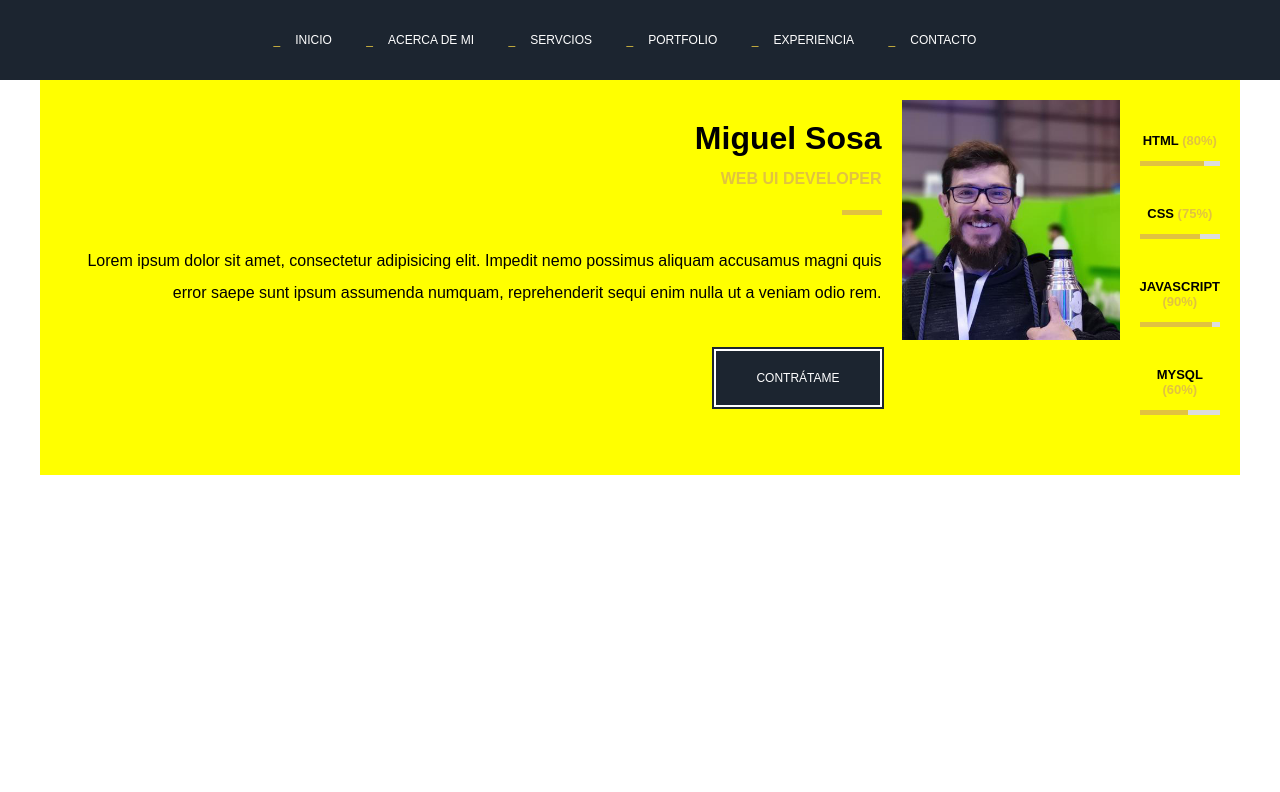
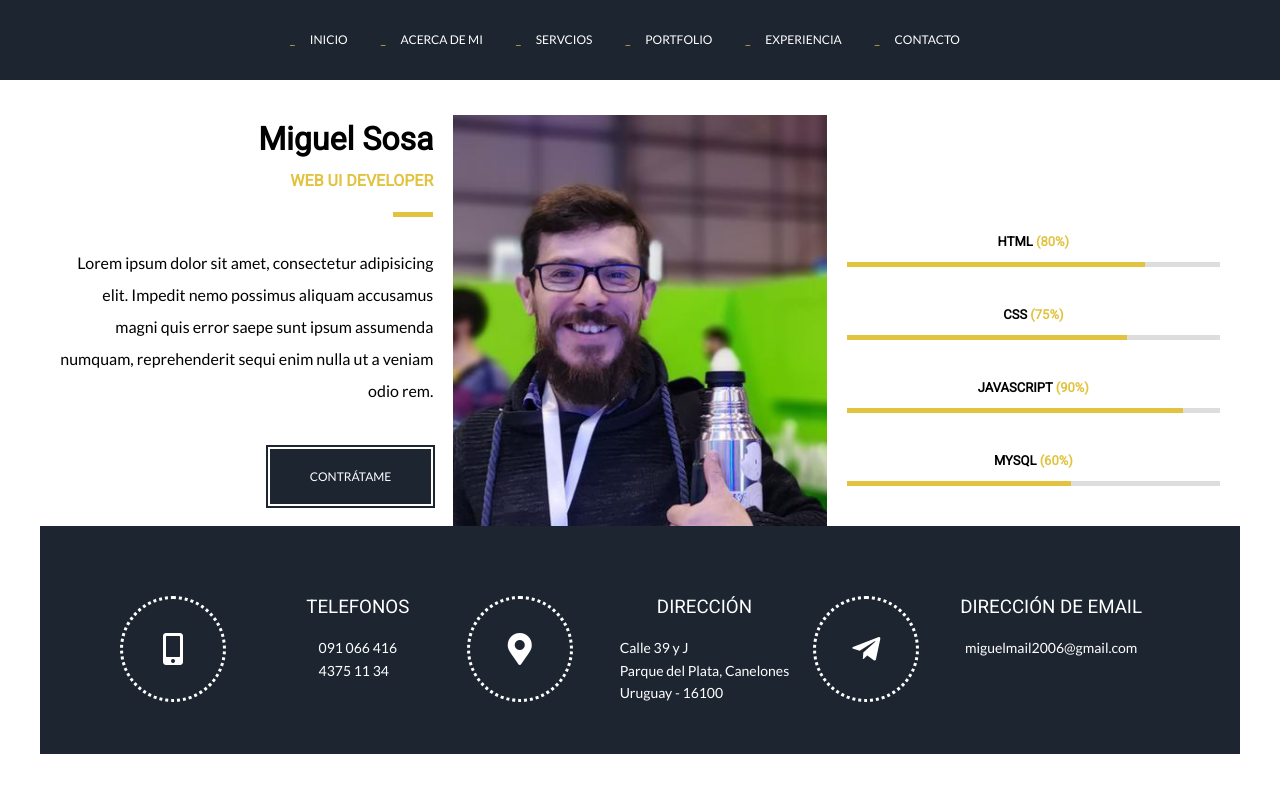
Before and after one commit to Miguelslo27/proyecto-perfil, a plain HTML site: page index.html in a window 1280 px wide. Drawn offline with Linux system fonts and the light colour scheme.

Commit message:
feature/new-layout-design - Refactor layout and added footer

```diff
--- a/index.html
+++ b/index.html
@@ -6,6 +6,11 @@
   <meta http-equiv="X-UA-Compatible" content="ie=edge">
   <title>Mi sitio personal</title>
 
+  <link href="https://fonts.googleapis.com/css?family=Lato|Roboto" rel="stylesheet">
+  <link rel="stylesheet"
+    href="https://use.fontawesome.com/releases/v5.8.1/css/all.css"
+    integrity="sha384-50oBUHEmvpQ+1lW4y57PTFmhCaXp0ML5d60M1M7uH2+nqUivzIebhndOJK28anvf"
+    crossorigin="anonymous">
   <link rel="stylesheet" href="styles.css">
 </head>
 <body>
@@ -20,20 +25,20 @@
     </nav>
   </header>
 
-  <section class="content centered_layout">
-    <aside id="profile-info" class="column-left">
+  <section class="content centered_layout layout-columns">
+    <aside id="profile-info" class="col column-left">
       <h1>Miguel Sosa</h1>
       <h2>WEB UI Developer</h2>
       <hr class="right">
       <p>Lorem ipsum dolor sit amet, consectetur adipisicing elit. Impedit nemo possimus aliquam accusamus magni quis error saepe sunt ipsum assumenda numquam, reprehenderit sequi enim nulla ut a veniam odio rem.</p>
       <a href="#" class="button-primary">Contrátame</a>
     </aside>
-    <section id="profile-picture" class="column-center">
+    <section id="profile-picture" class="col column-center">
       <div class="picture-clip">
         <img src="profile.png" alt="Miguel Angel Sosa">
       </div>
     </section>
-    <aside id="profile-skills" class="column-right">
+    <aside id="profile-skills" class="col column-right">
       <ul class="skills">
         <li>
           <h3>HTML <span>(80%)</span></h3>
@@ -63,5 +68,49 @@
     </aside>
   </section>
 
+  <footer class="centered_layout layout-columns">
+    <aside class="col layout-columns">
+      <div class="icon col">
+        <i class="fas fa-mobile-alt"></i>
+      </div>
+      <div class="info col-2">
+        <h3>
+          Telefonos
+        </h3>
+        <ul>
+          <li>091 066 416</li>
+          <li>4375 11 34</li>
+        </ul>
+      </div>
+    </aside>
+    <aside class="col layout-columns">
+      <div class="icon col">
+        <i class="fas fa-map-marker-alt"></i>
+      </div>
+      <div class="info col-2">
+        <h3>
+          Dirección
+        </h3>
+        <ul>
+          <li>Calle 39 y J</li>
+          <li>Parque del Plata, Canelones</li>
+          <li>Uruguay - 16100</li>
+        </ul>
+      </div>
+    </aside>
+    <aside class="col layout-columns">
+      <div class="icon col">
+        <i class="fab fa-telegram-plane"></i>
+      </div>
+      <div class="info col-2">
+        <h3>
+          Dirección de Email
+        </h3>
+        <ul>
+          <li>miguelmail2006@gmail.com</li>
+        </ul>
+      </div>
+    </aside>
+  </footer>
 </body>
 </html>
--- a/styles.css
+++ b/styles.css
@@ -2,7 +2,15 @@
 body {
   margin: 0;
   padding: 0;
-  font-family: Arial;
+  font-family: Lato;
+}
+
+h1, h2, h3 {
+  font-family: Roboto;
+}
+
+img {
+  display: block;
 }
 
 /* Helper classes */
@@ -12,6 +20,22 @@ body {
 
 .right {
   float: right;
+}
+
+.layout-columns {
+  display: flex;
+  padding-top: 20px;
+  align-items: flex-end;
+}
+
+.layout-columns .col {
+  flex: 1;
+  flex-grow: 1;
+}
+
+.layout-columns .col-2 {
+  flex: 1;
+  flex-grow: 2;
 }
 
 .button-primary,
@@ -61,27 +85,12 @@ header nav a:before {
   color: #E1C340;
 }
 
-.content {
-  /* overflow: hidden; */
-  display: flex;
-  padding-top: 20px;
-  flex-basis: 1;
-  flex-grow: 1;
-  background: yellow;
-}
+.content {}
 
 .column-left,
 .column-center,
 .column-right {
-  /* width: 33.333%; */
   box-sizing: border-box;
-
-  /* Test */
-  /* display: flex; */
-  /* height: 444px; */
-  /* flex-direction: column; */
-  /* justify-content: center; */
-  /* align-items: flex-end; */
 }
 
 .column-left {
@@ -136,6 +145,10 @@ header nav a:before {
   margin-bottom: 40px;
 }
 
+#profile-skills ul li:last-child {
+  margin-bottom: 20px;
+}
+
 #profile-skills ul li h3 {
   text-align: center;
   font-size: 13px;
@@ -155,3 +168,56 @@ header nav a:before {
   height: 5px;
   background: #E1C340;
 }
+
+footer {
+  background: #1C2530;
+  padding: 50px 80px !important;
+  box-sizing: border-box;
+  color: #FFF;
+}
+
+footer.layout-columns {
+  align-items: flex-start;
+}
+
+footer aside.layout-columns {
+  align-items: flex-start;
+}
+
+footer aside div {
+  display: flex;
+  flex-direction: column;
+  align-items: flex-start;
+}
+
+footer aside .icon i {
+  width: 100px;
+  height: 100px;
+  text-align: center;
+  line-height: 100px;
+  border: 3px dotted #fff;
+  border-radius: 50%;
+  font-size: 32px;
+}
+
+footer aside .info {
+  padding-left: 20px;
+  align-items: center;
+}
+
+footer aside .info h3 {
+  margin: 0;
+  margin-bottom: 1em;
+  text-transform: uppercase;
+  font-weight: normal;
+}
+
+footer aside .info ul {
+  list-style: none;
+  margin: 0;
+  padding: 0;
+}
+footer aside .info ul li {
+  padding: .2em;
+  font-size: 14px;
+}
```
